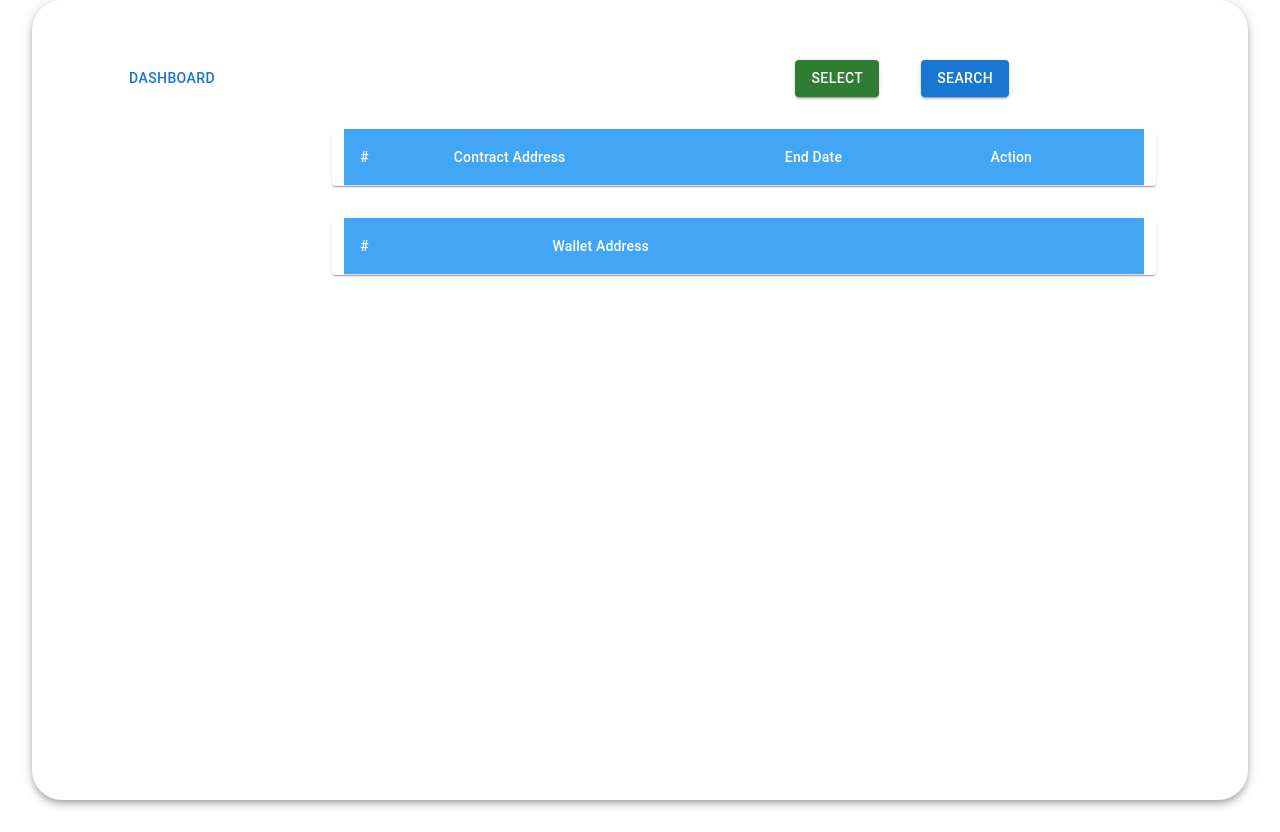
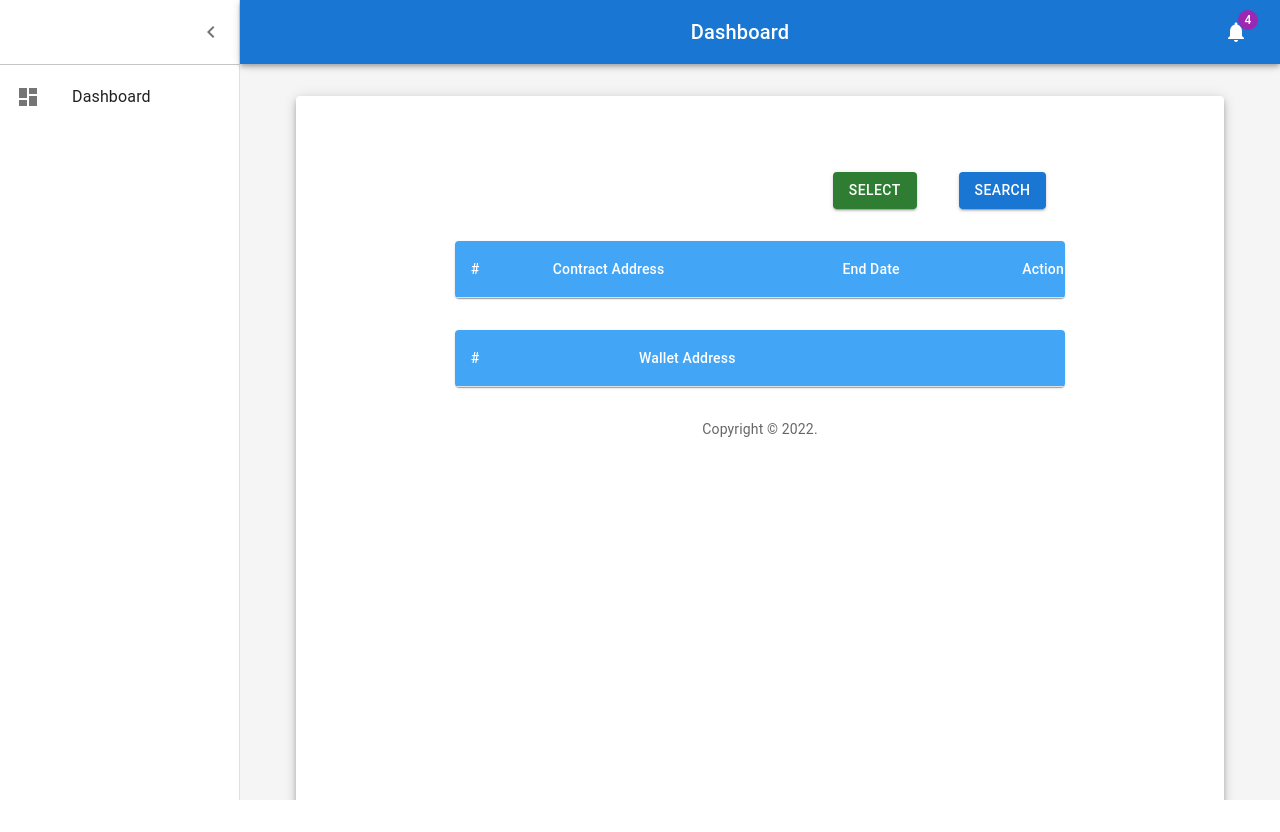
Before and after one commit to akachi1409/NFT-Trader, a React (Create React App) app: page / in a window 1280 px wide. After the commit the page ends 800 px from the top, so only its background shows below. Built offline with nearby package versions, Linux system fonts and the light colour scheme.

Commit message:
prototype 1.0

```diff
--- a/package.json
+++ b/package.json
@@ -6,6 +6,7 @@
     "@emotion/react": "^11.9.0",
     "@emotion/styled": "^11.8.1",
     "@material-ui/core": "^4.12.4",
+    "@mui/icons-material": "^5.6.2",
     "@mui/material": "^5.6.3",
     "@mui/styled-engine-sc": "^5.6.1",
     "@testing-library/jest-dom": "^5.16.2",
--- a/src/App.js
+++ b/src/App.js
@@ -1,10 +1,164 @@
-import './App.css';
-import Main from "./components/main/main"
-import 'bootstrap/dist/css/bootstrap.min.css';
+import "./App.css";
+import Main from "./components/main/main";
+import "bootstrap/dist/css/bootstrap.min.css";
+
+import * as React from "react";
+import { styled, createTheme, ThemeProvider } from "@mui/material/styles";
+import CssBaseline from "@mui/material/CssBaseline";
+import MuiDrawer from "@mui/material/Drawer";
+import Box from "@mui/material/Box";
+import MuiAppBar from "@mui/material/AppBar";
+import Toolbar from "@mui/material/Toolbar";
+import List from "@mui/material/List";
+import Typography from "@mui/material/Typography";
+import Divider from "@mui/material/Divider";
+import IconButton from "@mui/material/IconButton";
+import Badge from "@mui/material/Badge";
+import Container from "@mui/material/Container";
+import Grid from "@mui/material/Grid";
+import ListItemButton from '@mui/material/ListItemButton';
+import ListItemIcon from '@mui/material/ListItemIcon';
+import ListItemText from '@mui/material/ListItemText';
+import DashboardIcon from '@mui/icons-material/Dashboard';
+// import MenuIcon from "@mui/icons-material/Menu";
+import ChevronLeftIcon from "@mui/icons-material/ChevronLeft";
+import NotificationsIcon from "@mui/icons-material/Notifications";
+
+const drawerWidth = 240;
+const Drawer = styled(MuiDrawer, {
+  shouldForwardProp: (prop) => prop !== "open",
+})(({ theme, open }) => ({
+  "& .MuiDrawer-paper": {
+    position: "relative",
+    whiteSpace: "nowrap",
+    width: drawerWidth,
+    transition: theme.transitions.create("width", {
+      easing: theme.transitions.easing.sharp,
+      duration: theme.transitions.duration.enteringScreen,
+    }),
+    boxSizing: "border-box",
+    ...(!open && {
+      overflowX: "hidden",
+      transition: theme.transitions.create("width", {
+        easing: theme.transitions.easing.sharp,
+        duration: theme.transitions.duration.leavingScreen,
+      }),
+      width: theme.spacing(7),
+      [theme.breakpoints.up("sm")]: {
+        width: theme.spacing(9),
+      },
+    }),
+  },
+}));
+
+const AppBar = styled(MuiAppBar, {
+  shouldForwardProp: (prop) => prop !== "open",
+})(({ theme, open }) => ({
+  zIndex: theme.zIndex.drawer + 1,
+  transition: theme.transitions.create(["width", "margin"], {
+    easing: theme.transitions.easing.sharp,
+    duration: theme.transitions.duration.leavingScreen,
+  }),
+  ...(open && {
+    marginLeft: drawerWidth,
+    width: `calc(100% - ${drawerWidth}px)`,
+    transition: theme.transitions.create(["width", "margin"], {
+      easing: theme.transitions.easing.sharp,
+      duration: theme.transitions.duration.enteringScreen,
+    }),
+  }),
+}));
+
+const mdTheme = createTheme();
 function App() {
+  const [open, setOpen] = React.useState(true);
+  const toggleDrawer = () => {
+    setOpen(!open);
+  };
   return (
     <div className="App">
-      <Main/>
+      <ThemeProvider theme={mdTheme}>
+        <Box sx={{ display: "flex" }}>
+          <CssBaseline />
+          <AppBar position="absolute" open={open}>
+            <Toolbar
+              sx={{
+                pr: "24px", // keep right padding when drawer closed
+              }}
+            >
+              <IconButton
+                edge="start"
+                color="inherit"
+                aria-label="open drawer"
+                onClick={toggleDrawer}
+                sx={{
+                  marginRight: "36px",
+                  ...(open && { display: "none" }),
+                }}
+              >
+                {/* <MenuIcon /> */}
+              </IconButton>
+              <Typography
+                component="h1"
+                variant="h6"
+                color="inherit"
+                noWrap
+                sx={{ flexGrow: 1 }}
+              >
+                Dashboard
+              </Typography>
+              <IconButton color="inherit">
+                <Badge badgeContent={4} color="secondary">
+                  <NotificationsIcon />
+                </Badge>
+              </IconButton>
+            </Toolbar>
+          </AppBar>
+          {/* <Main /> */}
+          <Drawer variant="permanent" open={open}>
+            <Toolbar
+              sx={{
+                display: "flex",
+                alignItems: "center",
+                justifyContent: "flex-end",
+                px: [1],
+              }}
+            >
+              <IconButton onClick={toggleDrawer}>
+                <ChevronLeftIcon />
+              </IconButton>
+            </Toolbar>
+            <Divider />
+            <List component="nav">
+              <ListItemButton>
+                <ListItemIcon>
+                  <DashboardIcon />
+                </ListItemIcon>
+                <ListItemText primary="Dashboard" />
+              </ListItemButton>
+            </List>
+          </Drawer>
+          <Box
+            component="main"
+            sx={{
+              backgroundColor: (theme) =>
+                theme.palette.mode === "light"
+                  ? theme.palette.grey[100]
+                  : theme.palette.grey[900],
+              flexGrow: 1,
+              height: "100vh",
+              overflow: "auto",
+            }}
+          >
+            <Toolbar />
+            <Container>
+              <Grid>
+                <Main />
+              </Grid>
+            </Container>
+          </Box>
+        </Box>
+      </ThemeProvider>
     </div>
   );
 }
--- a/src/components/main/main.css
+++ b/src/components/main/main.css
@@ -3,7 +3,8 @@
     margin-left:3em!important;
 }
 .main-paper{
-    border-radius: 30px!important;
+    /* border-radius: 30px!important; */
     height: 100vh;
     margin: 2em!important;
+    padding-top: 3em;
 }
--- a/src/components/main/main.js
+++ b/src/components/main/main.js
@@ -11,7 +11,7 @@
 import TableRow from "@mui/material/TableRow";
 import { styled } from "@mui/material/styles";
 import Typography from "@mui/material/Typography";
-import SvgIcon, { SvgIconProps } from '@mui/material/SvgIcon';
+import SvgIcon, { SvgIconProps } from "@mui/material/SvgIcon";
 import { ToastContainer, toast } from "react-toastify";
 import "react-toastify/dist/ReactToastify.css";
 import Calendar from "react-calendar";
@@ -40,11 +40,22 @@
     border: 0,
   },
 }));
-const HomeIcon= () =>{
+
+function Copyright(props) {
   return (
-    <SvgIcon>
-      <path d="M10 20v-6h4v6h5v-8h3L12 3 2 12h3v8z" />
-    </SvgIcon>
+    <Typography
+      variant="body2"
+      color="text.secondary"
+      align="center"
+      {...props}
+    >
+      {"Copyright © "}
+      {/* <Link color="inherit" href="https://mui.com/">
+        Your Website
+      </Link>{" "} */}
+      {new Date().getFullYear()}
+      {"."}
+    </Typography>
   );
 }
 class Main extends Component {
@@ -168,7 +179,6 @@
     return str;
   }
 
-
   render() {
     const {
       selectModal,
@@ -184,20 +194,7 @@
         {/* <Container> */}
         <Paper elevation={5} className="main-paper">
           <Grid container spacing={4}>
-            <Grid item xs={3}>
-              <Paper elevation={0} >
-                <Button
-                  id="basic-button"
-                  aria-controls={ undefined}
-                  aria-haspopup="true"
-                  aria-expanded={undefined}
-                  style={{marginTop:"2em"}}
-                >
-                  Dashboard
-                </Button>
-              </Paper>
-            </Grid>
-            <Grid item xs={8}>
+            <Grid item xs={12}>
               {loading && (
                 <Grid container spacing={4}>
                   <Button variant="primary" disabled>
@@ -235,6 +232,8 @@
                 </Col>
               </Row>
               <Row className="genearl-mt-2">
+                <Col sm={2}></Col>
+                <Col sm={8}>
                   <TableContainer component={Paper}>
                     <Table sx={{ minWidth: 700 }} aria-label="customized table">
                       <TableHead>
@@ -262,8 +261,12 @@
                       </TableBody>
                     </Table>
                   </TableContainer>
+                </Col>
+                <Col sm={2}></Col>
               </Row>
               <Row>
+                <Col sm={2}></Col>
+                <Col sm={8}>
                   <TableContainer component={Paper} className="genearl-mt-2">
                     <Table sx={{ minWidth: 700 }} aria-label="customized table">
                       <TableHead>
@@ -282,6 +285,14 @@
                       </TableBody>
                     </Table>
                   </TableContainer>
+                </Col>
+                <Col sm={2}></Col>
+              </Row>
+              <Row>
+                <Col sm={2}></Col>
+                <Col sm={8}>
+                  <Copyright sx={{ pt: 4 }} />
+                </Col>
               </Row>
               <ToastContainer />
               <Modal show={selectModal}>
@@ -364,7 +375,9 @@
                 </Modal.Footer>
               </Modal>
             </Grid>
-            <Grid item xs={1}></Grid>
+
+            {/* <Grid item xs={1}></Grid> */}
+
           </Grid>
         </Paper>
         {/* </Container> */}
```
Also changed, not shown: 1 other file (tests, documents, lock files or other folders). Lines whose indentation alone changed are shown as unchanged.
